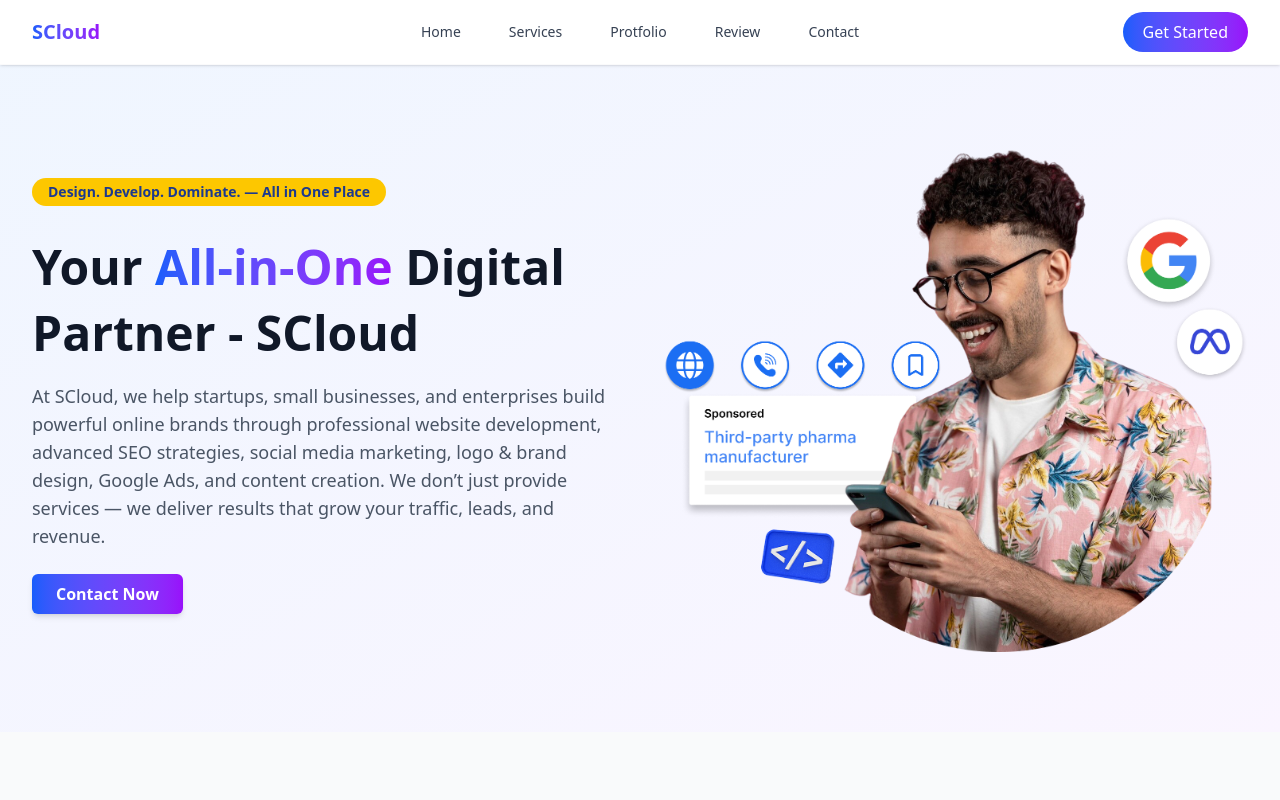
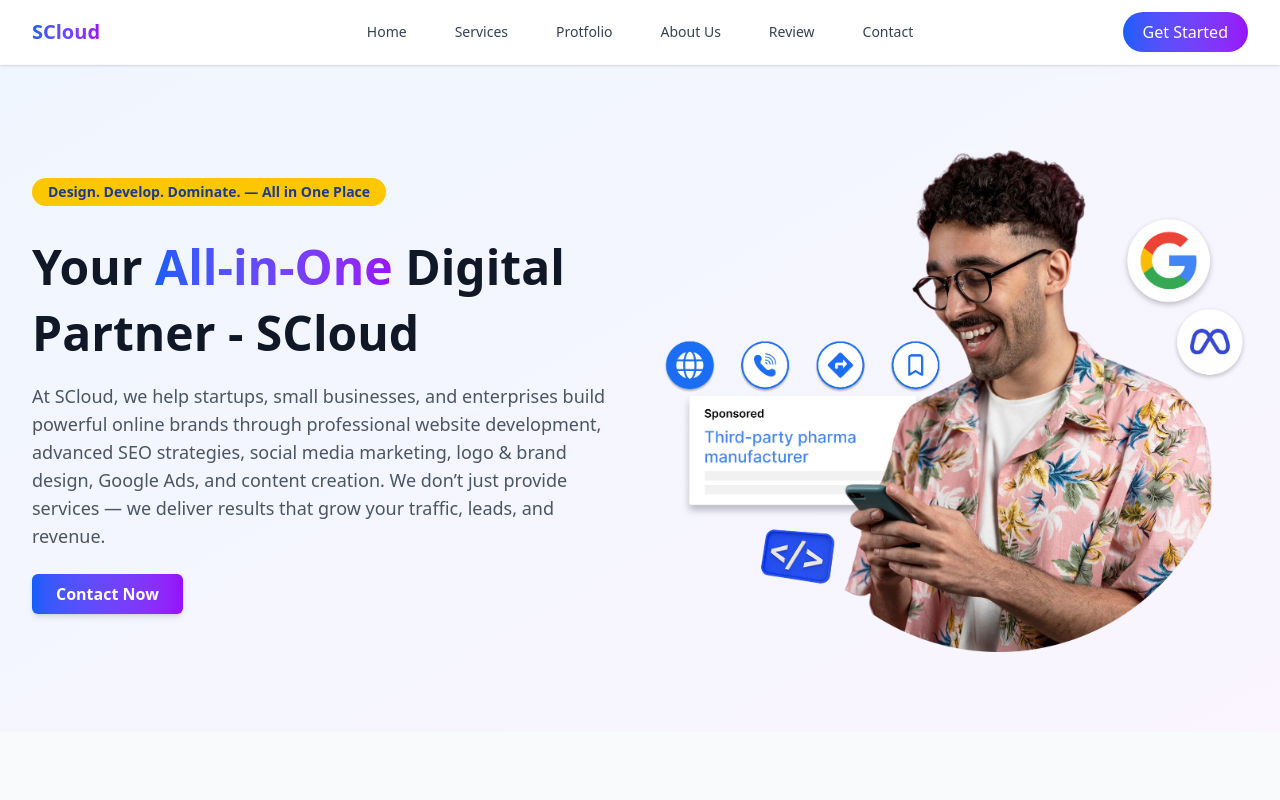
Before and after one commit to SmitPatel1203/SCloud, a React (Vite) app: page / in a window 1280 px wide. Shown: the top 800 px of the page. Built offline with nearby package versions, Linux system fonts and the light colour scheme.

Commit message:
Add "About Us" In Header

```diff
--- a/src/coponets/About.jsx
+++ b/src/coponets/About.jsx
@@ -27,7 +27,7 @@ const features = [
 
 const About = () => {
     return (
-        <section className="bg-gray-50">
+        <section id='about' className="bg-gray-50">
             <div className="max-w-7xl mx-auto px-4 py-16 sm:px-6 lg:px-8 flex flex-col-reverse lg:flex-row items-center gap-12">
 
                 {/* Left: Text Content */}
--- a/src/coponets/Header.jsx
+++ b/src/coponets/Header.jsx
@@ -32,6 +32,7 @@ const Header = () => {
                         <a href="#home" className="text-gray-700 hover:text-blue-600 px-3 py-2 rounded-md text-sm font-medium transition-all duration-300 hover:bg-blue-50">Home</a>
                         <a href="#services" className="text-gray-700 hover:text-blue-600 px-3 py-2 rounded-md text-sm font-medium transition-all duration-300 hover:bg-blue-50">Services</a>
                         <a href="#portfolio" className="text-gray-700 hover:text-blue-600 px-3 py-2 rounded-md text-sm font-medium transition-all duration-300 hover:bg-blue-50">Protfolio</a>
+                        <a href="#about" className="text-gray-700 hover:text-blue-600 px-3 py-2 rounded-md text-sm font-medium transition-all duration-300 hover:bg-blue-50">About Us</a>
                         <a href="#review" className="text-gray-700 hover:text-blue-600 px-3 py-2 rounded-md text-sm font-medium transition-all duration-300 hover:bg-blue-50">Review</a>
                         <a href="#contact" className="text-gray-700 hover:text-blue-600 px-3 py-2 rounded-md text-sm font-medium transition-all duration-300 hover:bg-blue-50">Contact</a>
                     </nav>
@@ -61,6 +62,7 @@ const Header = () => {
                         <a href="#" className="block">Home</a>
                         <a href="#services" className="block">Services</a>
                         <a href="#portfolio" className="block">Portfolio</a>
+                        <a href="#about" className="block">About Us</a>
                         <a href="#testimonial" className="block">Review</a>
                         <a href="#contact" className="block">Contact</a>
                         <a href="#contact" className="block text-center bg-blue-600 text-white px-5 py-2 rounded-full font-medium hover:bg-blue-700 transition">
```
